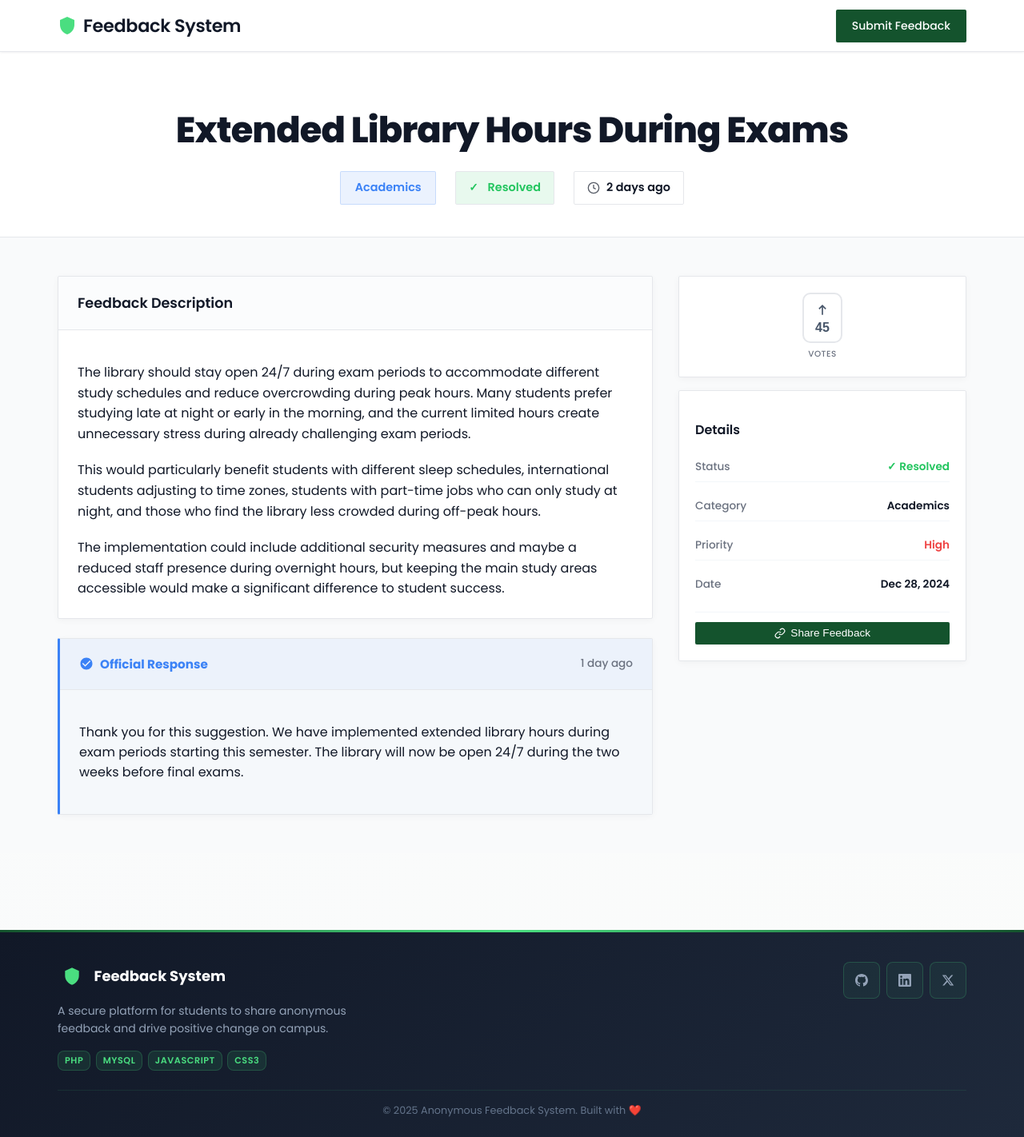
After one commit to althaf-ka/anonymous-feedback-system, a PHP site: page /views/user/feedback-details.php in a window 1280 px wide. The commit adds this page. Shown: the whole page at 80% size. Run offline with PHP 8.4, Linux system fonts and the light colour scheme.

Commit message:
added ui for viewing single feedback and refactor the code based on psr standards

```diff
--- /dev/null
+++ b/config/database.php
@@ -0,0 +1,4 @@
+<?php
+
+// $pdo = new PDO("mysql:host=localhost;dbname=yourdb", "user", "password");
+// $pdo->setAttribute(PDO::ATTR_ERRMODE, PDO::ERRMODE_EXCEPTION);
--- /dev/null
+++ b/views/errors/404.php
@@ -0,0 +1 @@
+<h1>404 - Feedback not found</h1>
--- /dev/null
+++ b/views/user/feedback-details.php
@@ -0,0 +1,222 @@
+<?php
+$title = "Extended Library Hours During Exams | Feedback System";
+$additionalHead = '<link rel="stylesheet" href="/assets/css/pages/feedback-details.css">';
+
+ob_start();
+?>
+
+<!-- Improved Clean Header -->
+<section class="feedback-header">
+    <div class="container">
+        <h1 class="section-title">Extended Library Hours During Exams</h1>
+        <div class="feedback-meta">
+            <span class="meta-item rounded-sm academics category-indicator">
+                Academics
+            </span>
+            <span class="rounded-sm status-resolved meta-item">
+                Resolved
+            </span>
+            <span class="meta-item rounded-sm">
+                <svg width="16" height="16" viewBox="0 0 24 24" fill="none" stroke="currentColor" stroke-width="2">
+                    <circle cx="12" cy="12" r="10"/>
+                    <path d="M12 6v6l4 2"/>
+                </svg>
+                2 days ago
+            </span>
+        </div>
+    </div>
+</section>
+
+<!-- Main Content -->
+<section class="feedback-content">
+    <div class="container">
+        <div class="content-layout">
+            <!-- Main Content Area -->
+            <div class="main-content">
+                <div class="content-card rounded-sm">
+                    <div class="card-header">
+                        <h2 class="card-title">Feedback Description</h2>
+                    </div>
+                    <div class="card-content">
+                        <div class="description-text">
+                            <p>The library should stay open 24/7 during exam periods to accommodate different study schedules and reduce overcrowding during peak hours. Many students prefer studying late at night or early in the morning, and the current limited hours create unnecessary stress during already challenging exam periods.</p>
+
+                            <p>This would particularly benefit students with different sleep schedules, international students adjusting to time zones, students with part-time jobs who can only study at night, and those who find the library less crowded during off-peak hours.</p>
+
+                            <p>The implementation could include additional security measures and maybe a reduced staff presence during overnight hours, but keeping the main study areas accessible would make a significant difference to student success.</p>
+                        </div>
+                    </div>
+                </div>
+
+                <!-- Enhanced Official Response Section -->
+                <div class="content-card official-response rounded-sm">
+                    <div class="card-header">
+                        <div class="official-badge">
+                            <svg width="18" height="18" viewBox="0 0 24 24" fill="currentColor">
+                                <path d="M12 2C6.48 2 2 6.48 2 12s4.48 10 10 10 10-4.48 10-10S17.52 2 12 2zm-2 15l-5-5 1.41-1.41L10 14.17l7.59-7.59L19 8l-9 9z"/>
+                            </svg>
+                            Official Response
+                        </div>
+                        <span class="response-date">1 day ago</span>
+                    </div>
+                    <div class="card-content">
+                        <p>Thank you for this suggestion. We have implemented extended library hours during exam periods starting this semester. The library will now be open 24/7 during the two weeks before final exams.</p>
+                    </div>
+                </div>
+            </div>
+
+            <!-- Updated Sidebar with Feedback Card Style Vote Button -->
+            <div class="sidebar">
+                <!-- Updated Vote Section -->
+                <div class="vote-card rounded-sm">
+                    <div class="vote-section">
+                        <?php
+                        // Sample data - replace with your actual data
+                        $feedback_status = 'New'; // or 'Under Review', 'New', etc.
+$vote_count = 45;
+$feedback_id = 123;
+?>
+
+                        <?php if ($feedback_status === 'Resolved'): ?>
+                            <div class="vote-display">
+                                <svg width="20" height="20" viewBox="0 0 24 24" fill="none" stroke="currentColor" stroke-width="2">
+                                    <path d="M9 12l2 2 4-4" />
+                                </svg>
+                                <span class="vote-count"><?= $vote_count ?></span>
+                            </div>
+                        <?php else: ?>
+                            <button class="vote-button" onclick="handleVote(this, <?= $feedback_id ?>)">
+                                <svg width="20" height="20" viewBox="0 0 24 24" fill="none" stroke="currentColor" stroke-width="2">
+                                    <path d="M7 10l5-5 5 5" />
+                                    <path d="M12 5v14" />
+                                </svg>
+                                <span class="vote-count"><?= $vote_count ?></span>
+                            </button>
+                        <?php endif; ?>
+                        <span class="vote-label">votes</span>
+                    </div>
+                </div>
+
+                <!-- Details Card -->
+                <div class="details-card rounded-sm">
+                    <h3 class="details-title">Details</h3>
+                    <div class="details-grid">
+                        <div class="detail-item">
+                            <span class="detail-label">Status</span>
+                            <span class="detail-value status-resolved">Resolved</span>
+                        </div>
+                        <div class="detail-item">
+                            <span class="detail-label">Category</span>
+                            <span class="detail-value">Academics</span>
+                        </div>
+                        <div class="detail-item">
+                            <span class="detail-label">Priority</span>
+                            <span class="detail-value priority-high">High</span>
+                        </div>
+                        <div class="detail-item">
+                            <span class="detail-label">Date</span>
+                            <span class="detail-value">Dec 28, 2024</span>
+                        </div>
+                    </div>
+
+                    <!-- Compact Copy Button -->
+                    <div class="actions-section">
+                        <button class="btn btn-primary copy-button" onclick="copyLink()">
+                            <svg width="14" height="14" viewBox="0 0 24 24" fill="none" stroke="currentColor" stroke-width="2">
+                                <path d="M10 13a5 5 0 0 0 7.54.54l3-3a5 5 0 0 0-7.07-7.07l-1.72 1.71"/>
+                                <path d="M14 11a5 5 0 0 0-7.54-.54l-3 3a5 5 0 0 0 7.07 7.07l1.71-1.71"/>
+                            </svg>
+                            Share Feedback
+                        </button>
+                    </div>
+                </div>
+            </div>
+        </div>
+    </div>
+</section>
+
+
+<script>
+function handleVote(button, feedbackId) {
+    const voteCount = button.querySelector('.vote-count');
+    let currentVotes = parseInt(voteCount.textContent);
+    let isVoted = button.classList.contains('voted');
+
+    if (isVoted) {
+        currentVotes--;
+        button.classList.remove('voted');
+        showToast('Vote removed', 'info');
+    } else {
+        currentVotes++;
+        button.classList.add('voted');
+        showToast('Vote added!', 'success');
+    }
+
+    voteCount.textContent = currentVotes;
+
+    // Here you would make an AJAX call to update the vote in your database
+    // updateVoteInDatabase(feedbackId, isVoted ? 'remove' : 'add');
+}
+
+function copyLink() {
+    const url = window.location.href;
+
+    if (navigator.clipboard) {
+        navigator.clipboard.writeText(url).then(() => {
+            showToast('Link copied!', 'success');
+        });
+    } else {
+        const tempInput = document.createElement('input');
+        tempInput.value = url;
+        document.body.appendChild(tempInput);
+        tempInput.select();
+        document.execCommand('copy');
+        document.body.removeChild(tempInput);
+        showToast('Link copied!', 'success');
+    }
+}
+
+function showToast(message, type = 'info') {
+    const toast = document.createElement('div');
+    toast.textContent = message;
+
+    const colors = {
+        success: '#10B981',
+        info: '#3B82F6',
+        error: '#EF4444'
+    };
+
+    Object.assign(toast.style, {
+        position: 'fixed',
+        top: '2rem',
+        right: '2rem',
+        padding: '0.75rem 1rem',
+        borderRadius: '8px',
+        background: colors[type],
+        color: 'white',
+        fontWeight: '600',
+        fontSize: '0.85rem',
+        zIndex: '9999',
+        transform: 'translateX(100%)',
+        transition: 'transform 0.3s ease',
+        boxShadow: '0 4px 12px rgba(0,0,0,0.15)'
+    });
+
+    document.body.appendChild(toast);
+
+    setTimeout(() => toast.style.transform = 'translateX(0)', 100);
+    setTimeout(() => {
+        toast.style.transform = 'translateX(100%)';
+        setTimeout(() => {
+            if (document.body.contains(toast)) {
+                document.body.removeChild(toast);
+            }
+        }, 300);
+    }, 2500);
+}
+</script>
+
+<?php
+$content = ob_get_clean();
+include __DIR__ . '/layout.php';
+?>
--- a/views/user/layout.php
+++ b/views/user/layout.php
@@ -10,7 +10,7 @@
     <link
         href="https://fonts.googleapis.com/css2?family=Poppins:ital,wght@0,100;0,200;0,300;0,400;0,500;0,600;0,700;0,800;0,900;1,100;1,200;1,300;1,400;1,500;1,600;1,700;1,800;1,900&display=swap"
         rel="stylesheet">
-    <link rel="stylesheet" href="../../assets/css/global.css">
+    <link rel="stylesheet" href="/assets/css/global.css">
 
     <?= $additionalHead ?? '' ?>
 </head>
@@ -25,6 +25,6 @@
     <?php require_once 'components/footer.php'; ?>
 </body>
 
-<script src="../../assets/js/toast.js" defer></script>
+<script src="/assets/css/global.css" defer></script>
 
 </html>
```
Also changed, not shown: controllers/AdminController.php (added, +9 -0 lines), controllers/FeedbackController.php (added, +21 -0 lines), controllers/UserController.php (added, +21 -0 lines), controllers/admin/AuthController.php (deleted, +0 -17 lines), core/Router.php (added, +68 -0 lines), index.php (deleted, +0 -26 lines), models/Feedback.php (added, +14 -0 lines), public/index.php (added, +25 -0 lines), services/FeedbackService.php (added, +18 -0 lines), views/user/components/feedback-card.php (+0 -32 lines), public/assets/css/global.css, public/assets/css/pages/feedback-details.css (added), public/assets/css/pages/public-suggestions.css (renamed from assets/css/pages/public-suggestions.css), public/assets/css/pages/submit-feedback.css (renamed from assets/css/pages/submit-feedback.css), 1 more files.
